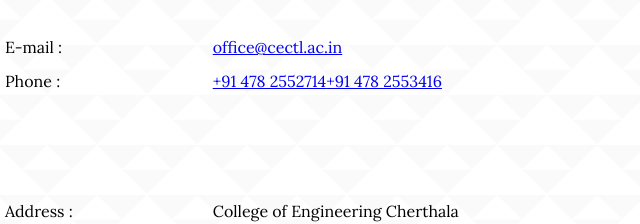
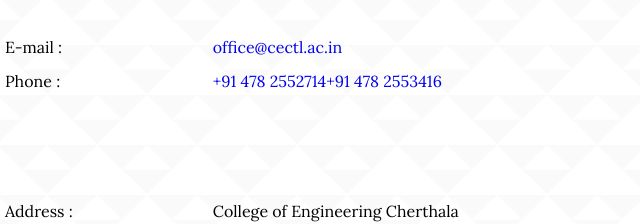
Before and after one commit to anandhakrishnanm/web-tech-assignment, a plain HTML site: page pages/contact/contact.html in a window 1280 px wide. Shown: the part 355-579 px from the top of the page, 253-893 px from the left. Drawn offline with Linux system fonts and the light colour scheme.

Commit message:
design changes

```diff
--- a/pages/contact/contact.css
+++ b/pages/contact/contact.css
@@ -0,0 +1,3 @@
+td a{
+    text-decoration: none;
+}
```
Also changed, not shown: pages/about/about.html (+2 -1 lines).
